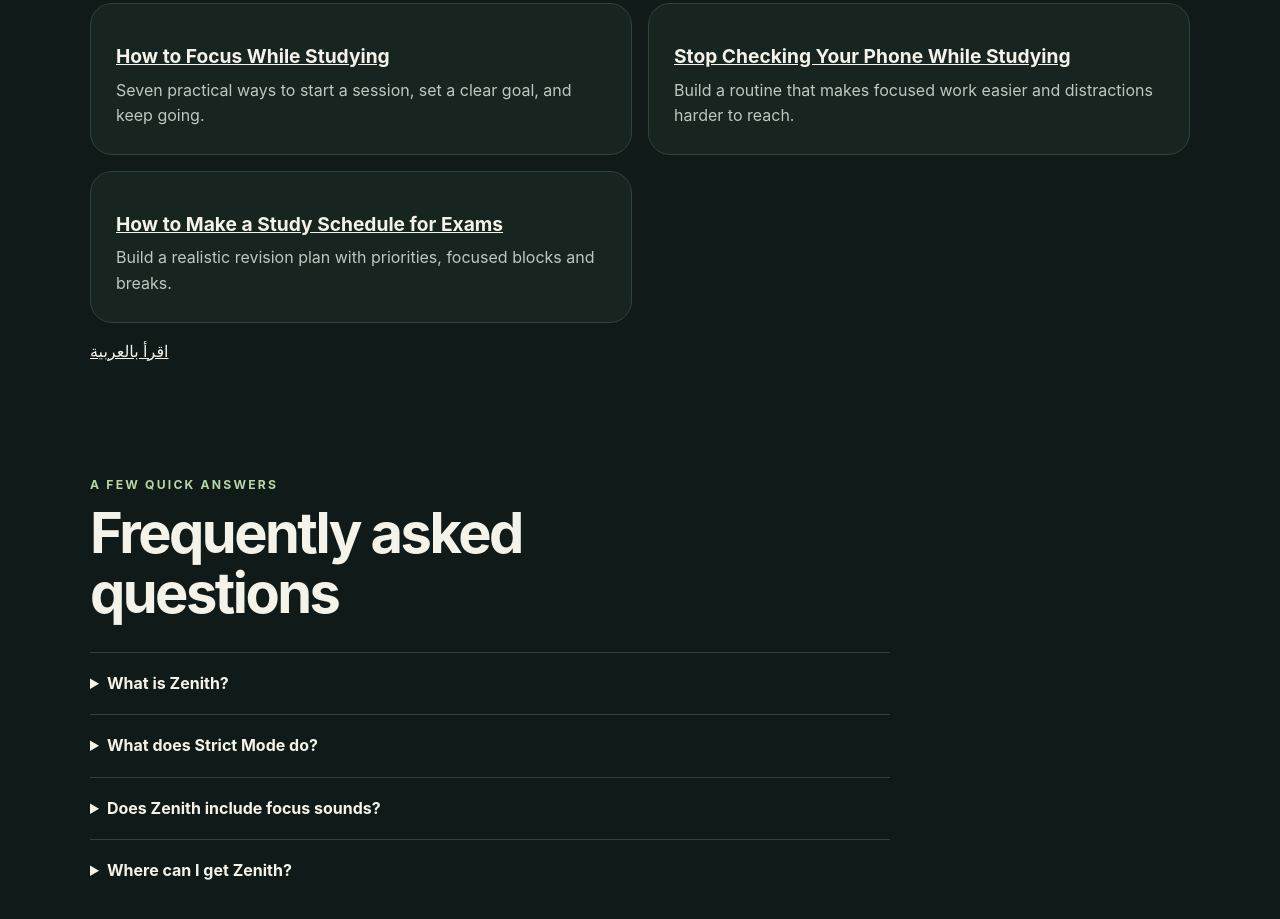
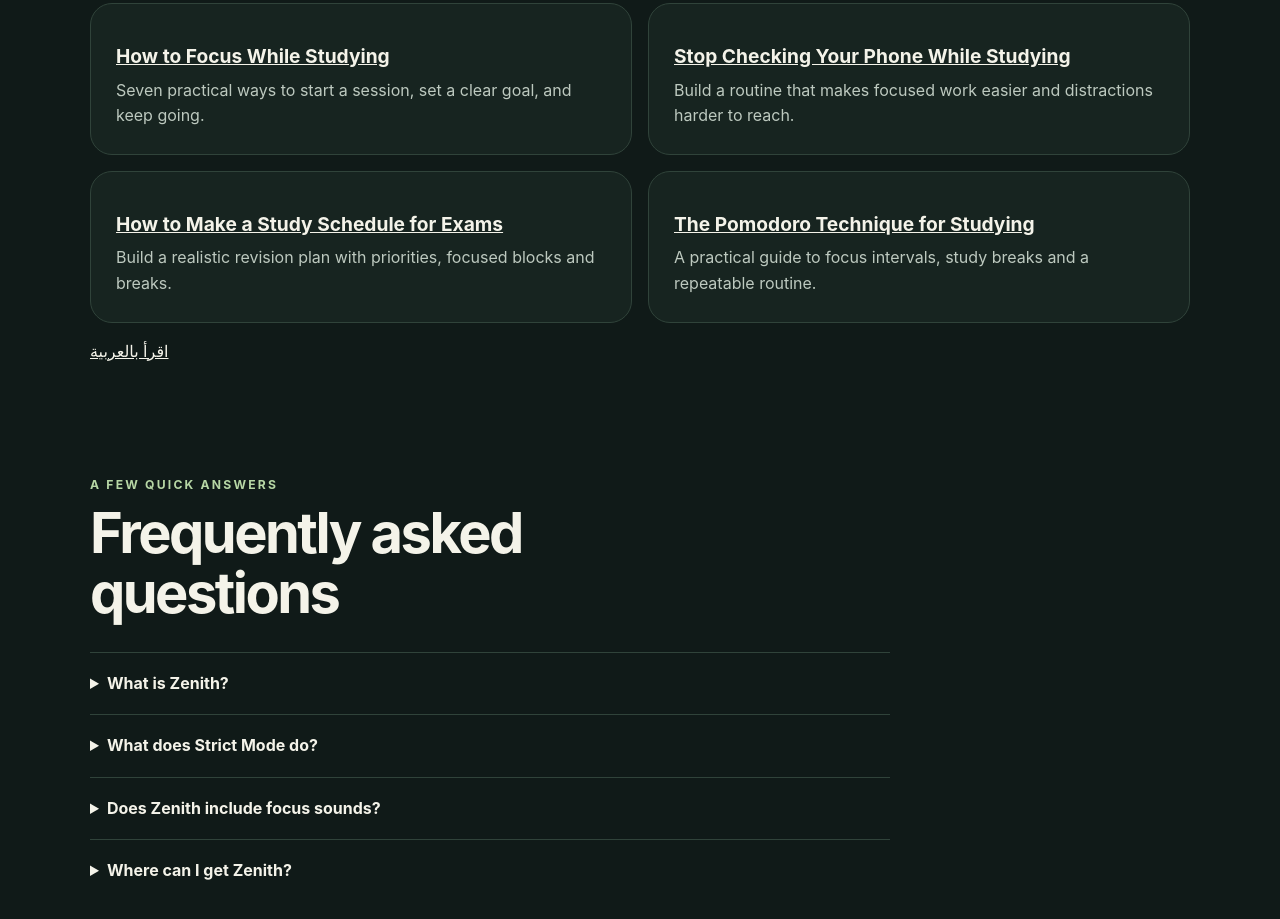
Before and after one commit to alieid12/zenith-focus-website, a plain HTML site: page index.html in a window 1280 px wide. Shown: the part 2372-3291 px from the top of the page. Drawn offline with Linux system fonts and the light colour scheme.

Commit message:
Add Pomodoro guide to site navigation and sitemap

```diff
--- a/index.html
+++ b/index.html
@@ -86,6 +86,7 @@
           <article class="card"><h3><a href="guides/stop-checking-phone-while-studying.html">Stop Checking Your Phone While Studying</a></h3><p>Build a routine that makes focused work easier and distractions harder to reach.</p></article>
           <article class="card"><h3><a href="guides/exam-study-schedule.html">How to Make a Study Schedule for Exams</a></h3><p>Build a realistic revision plan with priorities, focused blocks and breaks.</p></article>
 
+          <article class="card"><h3><a href="guides/pomodoro-technique-for-studying.html">The Pomodoro Technique for Studying</a></h3><p>A practical guide to focus intervals, study breaks and a repeatable routine.</p></article>
         </div>
         <p><a href="ar/">اقرأ بالعربية</a></p>
       </section>
```
